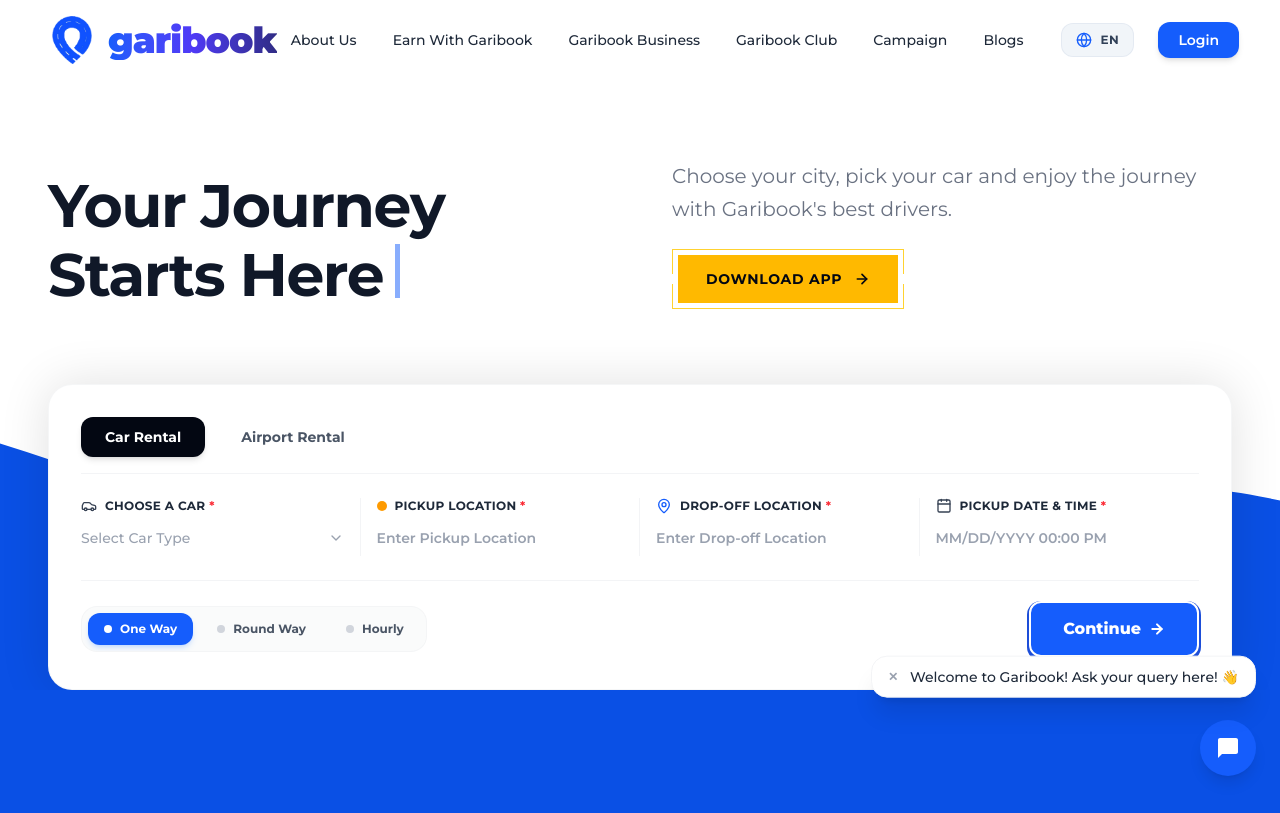
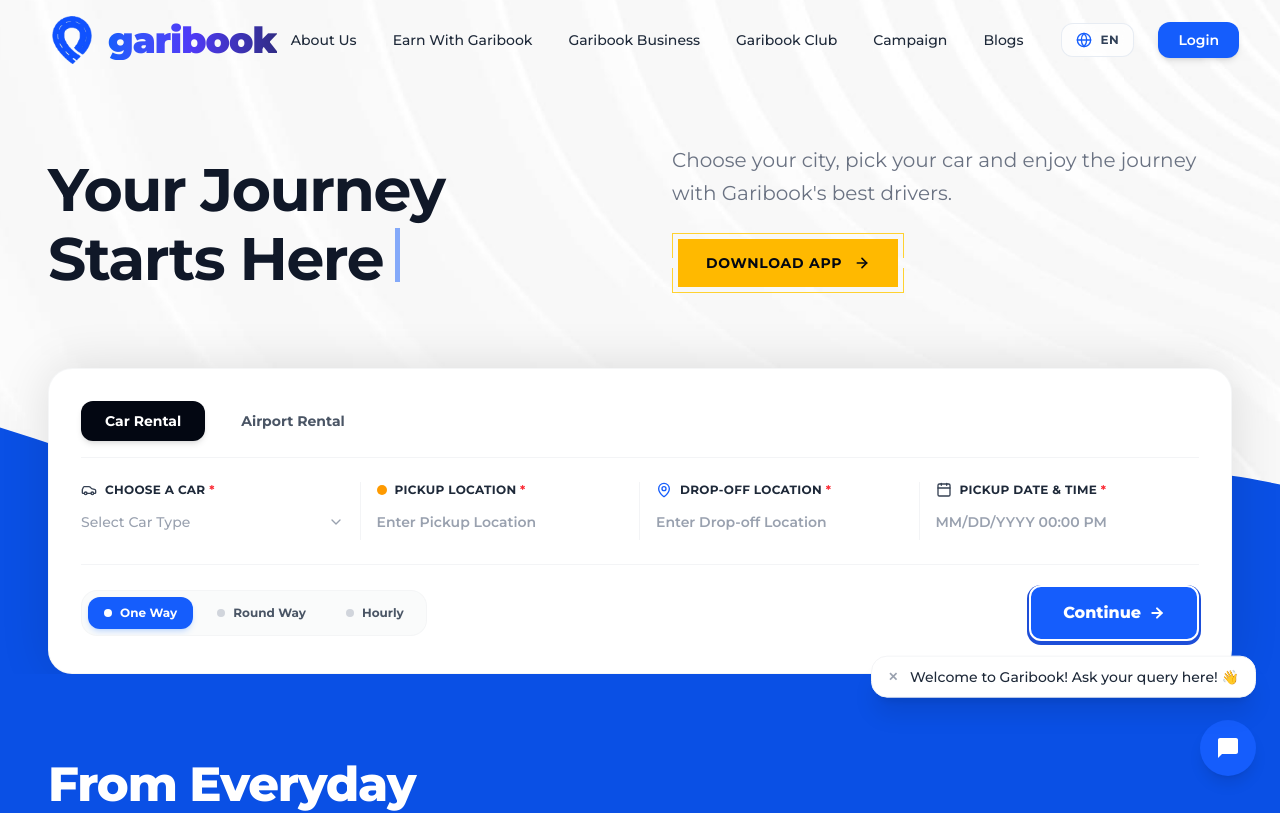
Before and after one commit to Sanjida-Parven-Alfe/garibook-homepage, a React (Vite) app: page / in a window 1280 px wide. Shown: the top 813 px of the page. Built offline with nearby package versions, Linux system fonts and the light colour scheme.

Commit message:
edit some style of hero section

```diff
--- a/src/components/layout/Navbar.jsx
+++ b/src/components/layout/Navbar.jsx
@@ -23,8 +23,10 @@
 
   return (
     <header
-      className={`sticky top-0 z-50 bg-white/90 backdrop-blur-md transition-all duration-300 ${
-        isScrolled ? 'shadow-md py-1' : 'shadow-none py-0'
+      className={`sticky top-0 z-50 transition-all duration-300 ${
+        isScrolled
+          ? 'bg-white/95 backdrop-blur-md shadow-md py-1'
+          : 'bg-transparent backdrop-blur-none shadow-none py-0'
       }`}
     >
       <div className="w-full px-4 sm:px-8 lg:px-12">
@@ -47,13 +49,13 @@
           {/* Desktop Right Side Group */}
           <div className="hidden lg:flex items-center space-x-4 xl:space-x-6">
 
-            {/* Desktop Navigation Links */}
+            {/* Navigation Links */}
             <nav className="flex items-center space-x-1 xl:space-x-2 text-sm font-semibold text-gray-800">
               {t.nav && t.nav.map((link, index) => (
                 <a
                   key={index}
                   href={link.href}
-                  className="px-3.5 py-2 rounded-full text-gray-800 font-medium hover:text-blue-600 hover:bg-blue-50 transition-all duration-300 hover:scale-105 active:scale-95 whitespace-nowrap"
+                  className="px-3.5 py-2 rounded-full text-gray-800 font-medium hover:text-blue-600 hover:bg-white/60 transition-all duration-300 hover:scale-105 active:scale-95 whitespace-nowrap"
                 >
                   {link.name}
                 </a>
@@ -64,7 +66,7 @@
             <button
               onClick={toggleLanguage}
               type="button"
-              className="group flex items-center space-x-2 px-3.5 py-2 bg-slate-100 hover:bg-slate-200/80 text-slate-700 border border-slate-200/80 rounded-xl text-xs font-bold transition-all duration-300 hover:shadow-sm cursor-pointer whitespace-nowrap"
+              className="group flex items-center space-x-2 px-3.5 py-2 bg-white/70 hover:bg-white text-slate-700 border border-slate-200/80 rounded-xl text-xs font-bold transition-all duration-300 hover:shadow-sm cursor-pointer whitespace-nowrap backdrop-blur-sm"
             >
               <Globe className="w-4 h-4 text-blue-600 transition-transform duration-500 group-hover:rotate-180" />
               <span className="tracking-wider uppercase">
@@ -81,12 +83,10 @@
 
           {/* Mobile Right Side Group */}
           <div className="lg:hidden flex items-center space-x-3">
-
-            {/* Language Switcher */}
             <button
               onClick={toggleLanguage}
               type="button"
-              className="group flex items-center space-x-1.5 px-3 py-1.5 bg-slate-100 hover:bg-slate-200/80 text-slate-700 border border-slate-200/80 rounded-lg text-xs font-bold transition-all duration-300 cursor-pointer"
+              className="group flex items-center space-x-1.5 px-3 py-1.5 bg-white/70 hover:bg-white text-slate-700 border border-slate-200/80 rounded-lg text-xs font-bold transition-all duration-300 cursor-pointer"
             >
               <Globe className="w-3.5 h-3.5 text-blue-600 transition-transform duration-500 group-hover:rotate-180" />
               <span className="tracking-wider uppercase">
@@ -94,7 +94,6 @@
               </span>
             </button>
 
-            {/* Mobile Hamburger Toggle Button */}
             <button
               onClick={() => setIsMobileMenuOpen(!isMobileMenuOpen)}
               className="p-2 text-gray-700 hover:text-blue-600 focus:outline-none cursor-pointer"
@@ -108,7 +107,6 @@
 
       {isMobileMenuOpen && (
         <div className="lg:hidden absolute top-full left-0 w-full bg-white/95 backdrop-blur-lg border-b border-gray-200 shadow-2xl px-6 py-5 space-y-4 transition-all duration-300 animate-in fade-in slide-in-from-top-2">
-
           <nav className="flex flex-col space-y-3">
             {t.nav && t.nav.map((link, index) => (
               <a
@@ -130,7 +128,6 @@
               {t.login} →
             </button>
           </div>
-
         </div>
       )}
     </header>
--- a/src/components/sections/Hero/HeroSection.jsx
+++ b/src/components/sections/Hero/HeroSection.jsx
@@ -2,6 +2,7 @@
 import { ArrowRight } from "lucide-react";
 import { useLanguage } from "../../../context/LanguageContext";
 import HeroBookingForm from "./HeroBookingForm";
+import bgShape from "../../../assets/images/bg-shape1.png";
 
 const HeroSection = () => {
   const { t, lang } = useLanguage();
@@ -49,7 +50,13 @@
   }, [lang]);
 
   return (
-    <section className="relative overflow-hidden bg-white pt-4 pb-0 lg:pt-20 lg:pb-0">
+    <section className="relative overflow-hidden bg-transparent -mt-20 pt-28 pb-0 lg:pt-36 lg:pb-0">
+      {/* Background Shape Image extending under Navbar */}
+      <div
+        className="absolute inset-0 z-0 bg-cover bg-top bg-no-repeat pointer-events-none"
+        style={{ backgroundImage: `url(${bgShape})` }}
+      />
+
       {/* Container Content */}
       <div className="relative z-10 w-full px-4 sm:px-8 lg:px-12">
         <div className="mb-6 grid grid-cols-1 items-start gap-4 lg:grid-cols-12">
@@ -86,7 +93,7 @@
         </div>
 
         <div className="relative pt-4">
-          {/* Original Curved Wave Shape Background */}
+          {/* Curved Wave Shape Background */}
           <div className="pointer-events-none absolute -top-2 left-1/2 z-0 h-[calc(100%+20px)] w-[120vw] -translate-x-1/2 overflow-hidden">
             <svg
               className="h-full w-full"
```
